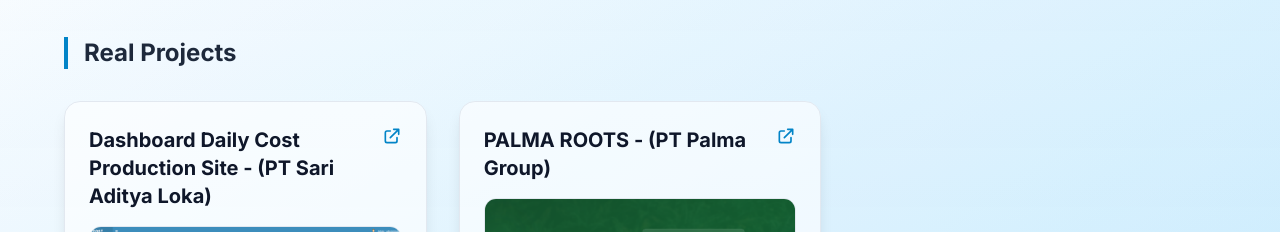
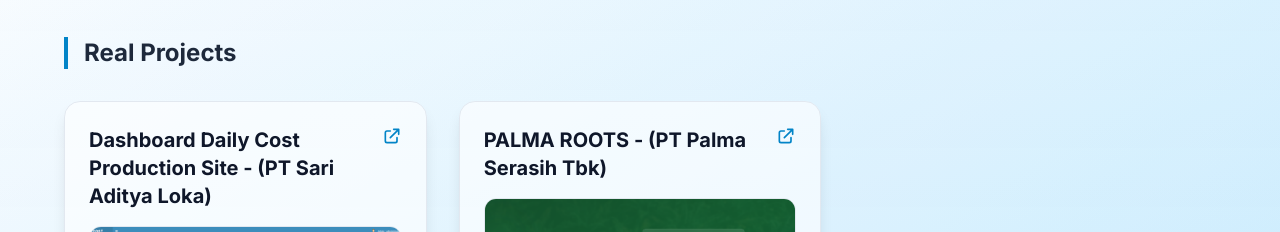
Before and after one commit to NaufalPratomo/portfolio-nextjs, a Next.js app: page / in a window 1280 px wide. Shown: the part 4960-5192 px from the top of the page. Built offline with nearby package versions, Linux system fonts and the light colour scheme.

Commit message:
chore: update dependencies and fix project title
- Update Next.js from 14.1.0 to 14.2.35 and related SWC packages
- Fix project title in Projects component from 'PT Palma Group' to 'PT Palma Serasih Tbk'

```diff
--- a/src/components/Projects.jsx
+++ b/src/components/Projects.jsx
@@ -126,7 +126,7 @@
       link: 'https://dasboardcost.com/',
     },
     {
-      title: 'PALMA ROOTS - (PT Palma Group)',
+      title: 'PALMA ROOTS - (PT Palma Serasih Tbk)',
       period: 'Oct 2025 - Sekarang',
       description: 'Membangun sistem manajemen lapangan full-stack yang mengubah proses manual menjadi digital. PALMA ROOTS memungkinkan pemantauan aktivitas perkebunan (Panen, Angkut, Perawatan) secara real-time, memastikan transparansi data dari lapangan hingga ke manajemen. Dilengkapi fitur Taksasi Panen dan Verification Flow untuk meminimalkan kebocoran hasil produksi dan meningkatkan akurasi penggajian (Upah) karyawan.',
       image: '/images/projects/palmaroots.png',
```
Also changed, not shown: package.json (+4 -4 lines), 1 other file (tests, documents, lock files or other folders).
